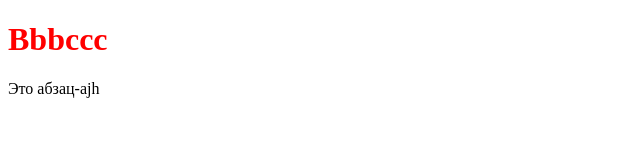
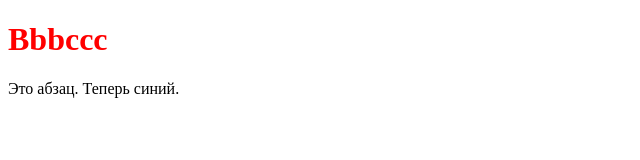
Before and after one commit to Romkond/gittest, a plain HTML site: page index.html in a window 1280 px wide. Shown: the full height of the page, 0-640 px from the left. Drawn offline with Linux system fonts and the light colour scheme.

```diff
--- a/index.html
+++ b/index.html
@@ -7,6 +7,6 @@
 
     <body>
      <h1>Bbbccc</h1>
-     <p>Это абзац-ajh</p>
+     <p>Это абзац. Теперь синий.</p>
     </body>
 </html>
```
